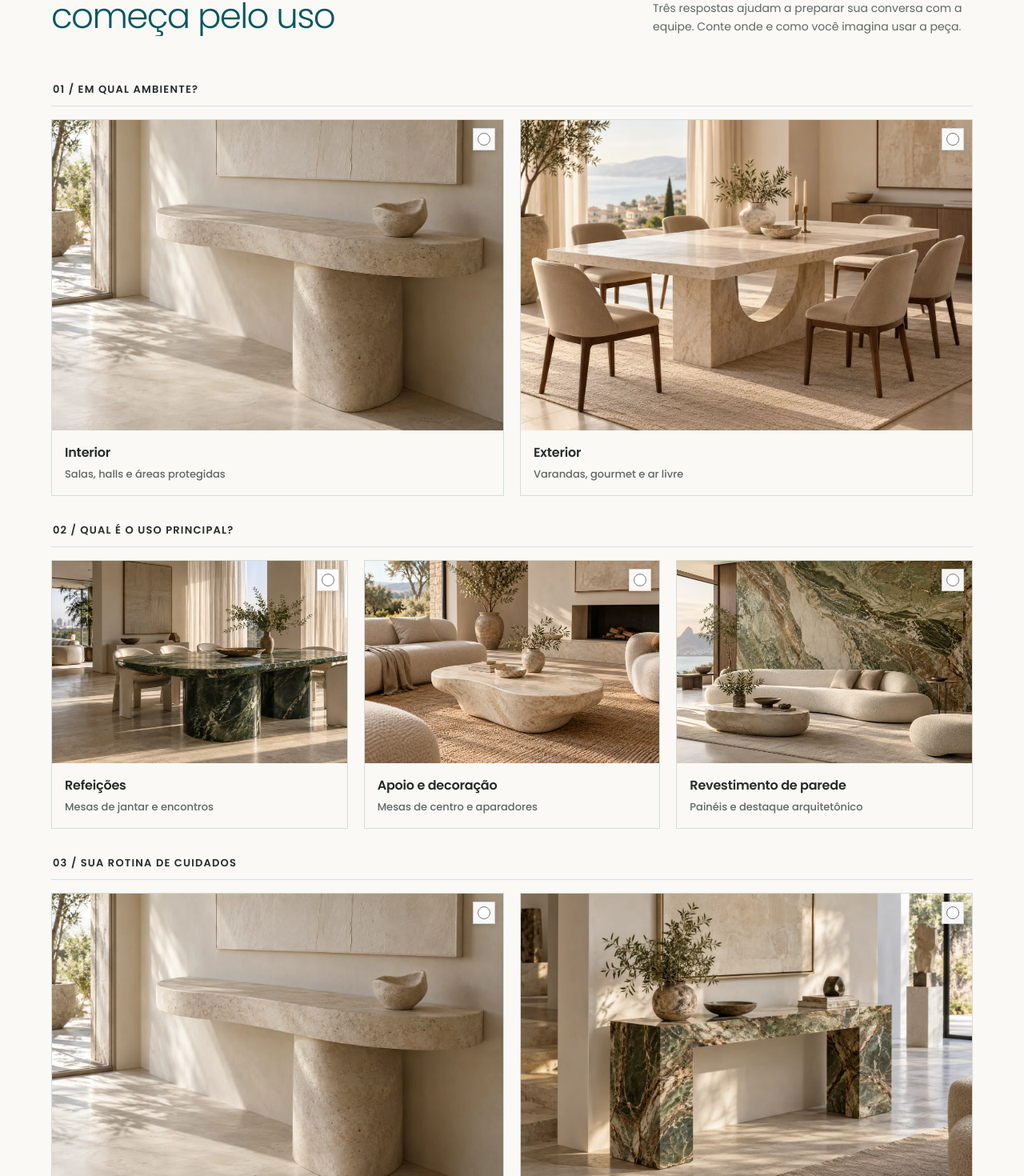
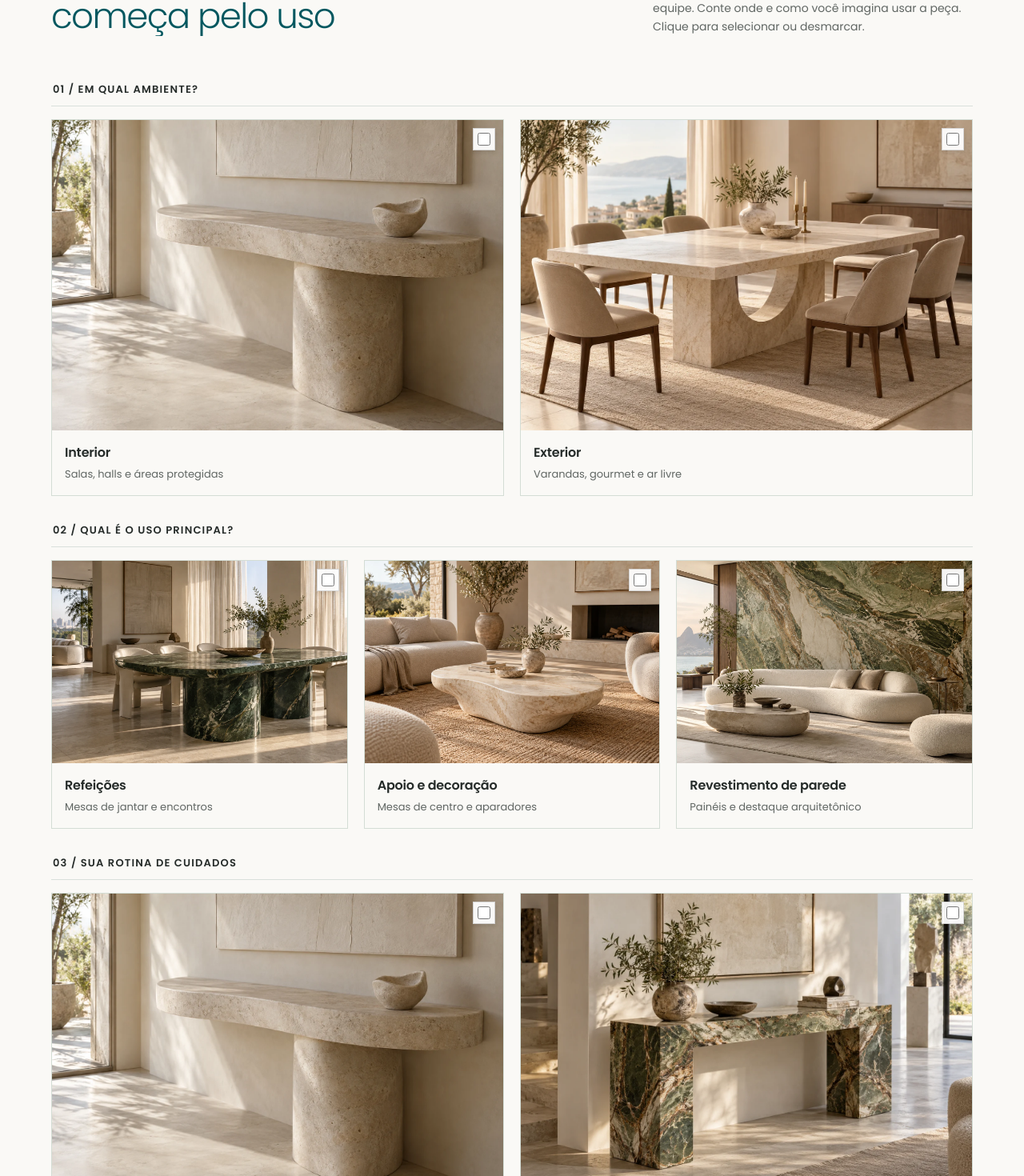
Before and after one commit to ListMat/Casa-Pedra-, a Next.js app: page / in a window 1280 px wide. Shown: the part 6417-7887 px from the top of the page at 80% size. Built offline with nearby package versions, Linux system fonts and the light colour scheme.

Commit message:
fix(guide): allow toggling (selecting and deselecting) options in usage guide

```diff
--- a/src/components/UsageGuide.tsx
+++ b/src/components/UsageGuide.tsx
@@ -15,18 +15,25 @@ export function UsageGuide() {
   const [care, setCare] = useState<CareOption | ''>('');
   const [showResult, setShowResult] = useState<boolean>(false);
   const [adviceList, setAdviceList] = useState<string[]>([]);
+  const [validationNotice, setValidationNotice] = useState<string | null>(null);
 
   const resultRef = useRef<HTMLDivElement | null>(null);
 
-  const handleFieldChange = (
+  const handleToggleChoice = (
     type: 'environment' | 'use' | 'care',
     value: string
   ) => {
-    if (type === 'environment') setEnvironment(value as EnvironmentOption);
-    if (type === 'use') setUse(value as UseOption);
-    if (type === 'care') setCare(value as CareOption);
+    setValidationNotice(null);
 
-    // Invalidate results when answers change
+    if (type === 'environment') {
+      setEnvironment((prev) => (prev === value ? '' : (value as EnvironmentOption)));
+    } else if (type === 'use') {
+      setUse((prev) => (prev === value ? '' : (value as UseOption)));
+    } else if (type === 'care') {
+      setCare((prev) => (prev === value ? '' : (value as CareOption)));
+    }
+
+    // Invalidate previous results when answers change
     if (showResult) {
       setShowResult(false);
       clearGuide();
@@ -35,7 +42,17 @@ export function UsageGuide() {
 
   const handleSubmit = (e: React.FormEvent<HTMLFormElement>) => {
     e.preventDefault();
-    if (!environment || !use || !care) return;
+
+    if (!environment || !use || !care) {
+      const missing: string[] = [];
+      if (!environment) missing.push('Ambiente (Etapa 01)');
+      if (!use) missing.push('Uso Principal (Etapa 02)');
+      if (!care) missing.push('Rotina de Cuidados (Etapa 03)');
+      setValidationNotice(`Por favor, selecione uma opção em: ${missing.join(', ')}.`);
+      return;
+    }
+
+    setValidationNotice(null);
 
     const answers = {
       environment: environment as EnvironmentOption,
@@ -74,17 +91,29 @@ export function UsageGuide() {
         </div>
         <p>
           Três respostas ajudam a preparar sua conversa com a equipe. Conte onde e como
-          você imagina usar a peça.
+          você imagina usar a peça. Clique para selecionar ou desmarcar.
         </p>
       </div>
 
-      <form id="guide-form" onSubmit={handleSubmit}>
+      <form id="guide-form" onSubmit={handleSubmit} noValidate>
         <div className="guide-fields">
           {/* 01: Ambiente */}
           <fieldset className="guide-step">
             <legend>01 / EM QUAL AMBIENTE?</legend>
             <div className="guide-step-grid guide-step-grid-2">
-              <label className="guide-choice">
+              <div
+                className={`guide-choice ${environment === 'interno' ? 'selected' : ''}`}
+                onClick={() => handleToggleChoice('environment', 'interno')}
+                role="checkbox"
+                aria-checked={environment === 'interno'}
+                tabIndex={0}
+                onKeyDown={(e) => {
+                  if (e.key === ' ' || e.key === 'Enter') {
+                    e.preventDefault();
+                    handleToggleChoice('environment', 'interno');
+                  }
+                }}
+              >
                 <div className="guide-choice-image-wrap">
                   <Image
                     src="/assets/console.webp"
@@ -95,12 +124,13 @@ export function UsageGuide() {
                   />
                   <div className="guide-choice-badge">
                     <input
-                      type="radio"
+                      type="checkbox"
                       name="environment"
                       value="interno"
-                      required
                       checked={environment === 'interno'}
-                      onChange={(e) => handleFieldChange('environment', e.target.value)}
+                      readOnly
+                      tabIndex={-1}
+                      aria-label="Ambiente Interior"
                     />
                   </div>
                 </div>
@@ -108,9 +138,21 @@ export function UsageGuide() {
                   <span className="guide-choice-title">Interior</span>
                   <span className="guide-choice-desc">Salas, halls e áreas protegidas</span>
                 </div>
-              </label>
+              </div>
 
-              <label className="guide-choice">
+              <div
+                className={`guide-choice ${environment === 'externo' ? 'selected' : ''}`}
+                onClick={() => handleToggleChoice('environment', 'externo')}
+                role="checkbox"
+                aria-checked={environment === 'externo'}
+                tabIndex={0}
+                onKeyDown={(e) => {
+                  if (e.key === ' ' || e.key === 'Enter') {
+                    e.preventDefault();
+                    handleToggleChoice('environment', 'externo');
+                  }
+                }}
+              >
                 <div className="guide-choice-image-wrap">
                   <Image
                     src="/assets/dining-rect-light.webp"
@@ -121,11 +163,13 @@ export function UsageGuide() {
                   />
                   <div className="guide-choice-badge">
                     <input
-                      type="radio"
+                      type="checkbox"
                       name="environment"
                       value="externo"
                       checked={environment === 'externo'}
-                      onChange={(e) => handleFieldChange('environment', e.target.value)}
+                      readOnly
+                      tabIndex={-1}
+                      aria-label="Ambiente Exterior"
                     />
                   </div>
                 </div>
@@ -133,7 +177,7 @@ export function UsageGuide() {
                   <span className="guide-choice-title">Exterior</span>
                   <span className="guide-choice-desc">Varandas, gourmet e ar livre</span>
                 </div>
-              </label>
+              </div>
             </div>
           </fieldset>
 
@@ -141,7 +185,19 @@ export function UsageGuide() {
           <fieldset className="guide-step">
             <legend>02 / QUAL É O USO PRINCIPAL?</legend>
             <div className="guide-step-grid guide-step-grid-3">
-              <label className="guide-choice">
+              <div
+                className={`guide-choice ${use === 'refeicoes' ? 'selected' : ''}`}
+                onClick={() => handleToggleChoice('use', 'refeicoes')}
+                role="checkbox"
+                aria-checked={use === 'refeicoes'}
+                tabIndex={0}
+                onKeyDown={(e) => {
+                  if (e.key === ' ' || e.key === 'Enter') {
+                    e.preventDefault();
+                    handleToggleChoice('use', 'refeicoes');
+                  }
+                }}
+              >
                 <div className="guide-choice-image-wrap">
                   <Image
                     src="/assets/hero.webp"
@@ -152,12 +208,13 @@ export function UsageGuide() {
                   />
                   <div className="guide-choice-badge">
                     <input
-                      type="radio"
+                      type="checkbox"
                       name="use"
                       value="refeicoes"
-                      required
                       checked={use === 'refeicoes'}
-                      onChange={(e) => handleFieldChange('use', e.target.value)}
+                      readOnly
+                      tabIndex={-1}
+                      aria-label="Uso para Refeições"
                     />
                   </div>
                 </div>
@@ -165,9 +222,21 @@ export function UsageGuide() {
                   <span className="guide-choice-title">Refeições</span>
                   <span className="guide-choice-desc">Mesas de jantar e encontros</span>
                 </div>
-              </label>
+              </div>
 
-              <label className="guide-choice">
+              <div
+                className={`guide-choice ${use === 'decoracao' ? 'selected' : ''}`}
+                onClick={() => handleToggleChoice('use', 'decoracao')}
+                role="checkbox"
+                aria-checked={use === 'decoracao'}
+                tabIndex={0}
+                onKeyDown={(e) => {
+                  if (e.key === ' ' || e.key === 'Enter') {
+                    e.preventDefault();
+                    handleToggleChoice('use', 'decoracao');
+                  }
+                }}
+              >
                 <div className="guide-choice-image-wrap">
                   <Image
                     src="/assets/coffee-organic-light.webp"
@@ -178,11 +247,13 @@ export function UsageGuide() {
                   />
                   <div className="guide-choice-badge">
                     <input
-                      type="radio"
+                      type="checkbox"
                       name="use"
                       value="decoracao"
                       checked={use === 'decoracao'}
-                      onChange={(e) => handleFieldChange('use', e.target.value)}
+                      readOnly
+                      tabIndex={-1}
+                      aria-label="Uso para Apoio e decoração"
                     />
                   </div>
                 </div>
@@ -190,9 +261,21 @@ export function UsageGuide() {
                   <span className="guide-choice-title">Apoio e decoração</span>
                   <span className="guide-choice-desc">Mesas de centro e aparadores</span>
                 </div>
-              </label>
+              </div>
 
-              <label className="guide-choice">
+              <div
+                className={`guide-choice ${use === 'parede' ? 'selected' : ''}`}
+                onClick={() => handleToggleChoice('use', 'parede')}
+                role="checkbox"
+                aria-checked={use === 'parede'}
+                tabIndex={0}
+                onKeyDown={(e) => {
+                  if (e.key === ' ' || e.key === 'Enter') {
+                    e.preventDefault();
+                    handleToggleChoice('use', 'parede');
+                  }
+                }}
+              >
                 <div className="guide-choice-image-wrap">
                   <Image
                     src="/assets/wall.webp"
@@ -203,11 +286,13 @@ export function UsageGuide() {
                   />
                   <div className="guide-choice-badge">
                     <input
-                      type="radio"
+                      type="checkbox"
                       name="use"
                       value="parede"
                       checked={use === 'parede'}
-                      onChange={(e) => handleFieldChange('use', e.target.value)}
+                      readOnly
+                      tabIndex={-1}
+                      aria-label="Uso para Revestimento de parede"
                     />
                   </div>
                 </div>
@@ -215,7 +300,7 @@ export function UsageGuide() {
                   <span className="guide-choice-title">Revestimento de parede</span>
                   <span className="guide-choice-desc">Painéis e destaque arquitetônico</span>
                 </div>
-              </label>
+              </div>
             </div>
           </fieldset>
 
@@ -223,7 +308,19 @@ export function UsageGuide() {
           <fieldset className="guide-step">
             <legend>03 / SUA ROTINA DE CUIDADOS</legend>
             <div className="guide-step-grid guide-step-grid-2">
-              <label className="guide-choice">
+              <div
+                className={`guide-choice ${care === 'praticidade' ? 'selected' : ''}`}
+                onClick={() => handleToggleChoice('care', 'praticidade')}
+                role="checkbox"
+                aria-checked={care === 'praticidade'}
+                tabIndex={0}
+                onKeyDown={(e) => {
+                  if (e.key === ' ' || e.key === 'Enter') {
+                    e.preventDefault();
+                    handleToggleChoice('care', 'praticidade');
+                  }
+                }}
+              >
                 <div className="guide-choice-image-wrap">
                   <Image
                     src="/assets/console.webp"
@@ -234,12 +331,13 @@ export function UsageGuide() {
                   />
                   <div className="guide-choice-badge">
                     <input
-                      type="radio"
+                      type="checkbox"
                       name="care"
                       value="praticidade"
-                      required
                       checked={care === 'praticidade'}
-                      onChange={(e) => handleFieldChange('care', e.target.value)}
+                      readOnly
+                      tabIndex={-1}
+                      aria-label="Priorizo praticidade"
                     />
                   </div>
                 </div>
@@ -247,9 +345,21 @@ export function UsageGuide() {
                   <span className="guide-choice-title">Priorizo praticidade</span>
                   <span className="guide-choice-desc">Manutenção simples no dia a dia</span>
                 </div>
-              </label>
+              </div>
 
-              <label className="guide-choice">
+              <div
+                className={`guide-choice ${care === 'cuidados' ? 'selected' : ''}`}
+                onClick={() => handleToggleChoice('care', 'cuidados')}
+                role="checkbox"
+                aria-checked={care === 'cuidados'}
+                tabIndex={0}
+                onKeyDown={(e) => {
+                  if (e.key === ' ' || e.key === 'Enter') {
+                    e.preventDefault();
+                    handleToggleChoice('care', 'cuidados');
+                  }
+                }}
+              >
                 <div className="guide-choice-image-wrap">
                   <Image
                     src="/assets/console-rect-veined.webp"
@@ -260,11 +370,13 @@ export function UsageGuide() {
                   />
                   <div className="guide-choice-badge">
                     <input
-                      type="radio"
+                      type="checkbox"
                       name="care"
                       value="cuidados"
                       checked={care === 'cuidados'}
-                      onChange={(e) => handleFieldChange('care', e.target.value)}
+                      readOnly
+                      tabIndex={-1}
+                      aria-label="Aceito cuidados específicos"
                     />
                   </div>
                 </div>
@@ -272,12 +384,18 @@ export function UsageGuide() {
                   <span className="guide-choice-title">Aceito cuidados específicos</span>
                   <span className="guide-choice-desc">Rochas nobres e veios exuberantes</span>
                 </div>
-              </label>
+              </div>
             </div>
           </fieldset>
         </div>
 
-        <button type="submit" className="button">
+        {validationNotice && (
+          <p className="micro-feedback" role="alert" style={{ color: 'var(--coral)', marginTop: '12px' }}>
+            {validationNotice}
+          </p>
+        )}
+
+        <button type="submit" className="button" style={{ marginTop: '20px' }}>
           Ver orientações para minha conversa <span aria-hidden="true">↗</span>
         </button>
       </form>
--- a/src/styles/globals.css
+++ b/src/styles/globals.css
@@ -1433,17 +1433,20 @@ h2 {
   line-height: 1.45;
 }
 
-.guide-choice:has(input:checked) {
+.guide-choice:has(input:checked),
+.guide-choice.selected {
   border-color: var(--teal);
   background: #e2ede5;
   box-shadow: inset 0 0 0 1.5px var(--teal), 0 6px 20px rgba(2, 87, 95, 0.12);
 }
 
-.guide-choice:has(input:checked) .guide-choice-body {
+.guide-choice:has(input:checked) .guide-choice-body,
+.guide-choice.selected .guide-choice-body {
   background: #e2ede5;
 }
 
-.guide-choice:has(input:checked) .guide-choice-title {
+.guide-choice:has(input:checked) .guide-choice-title,
+.guide-choice.selected .guide-choice-title {
   color: var(--teal);
 }
 
```
